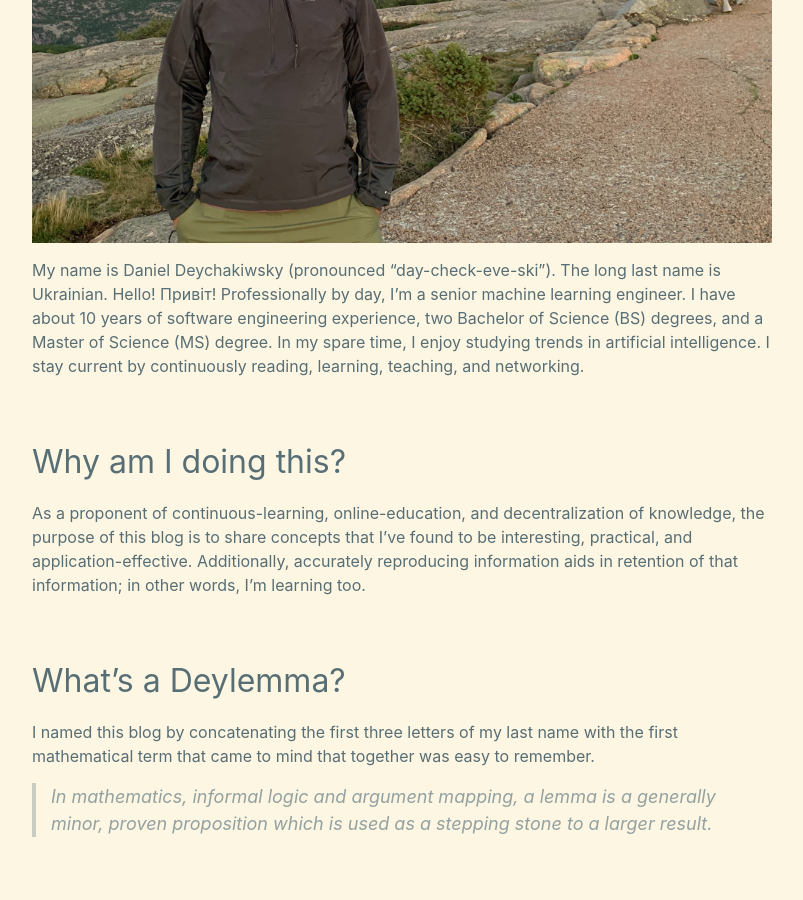
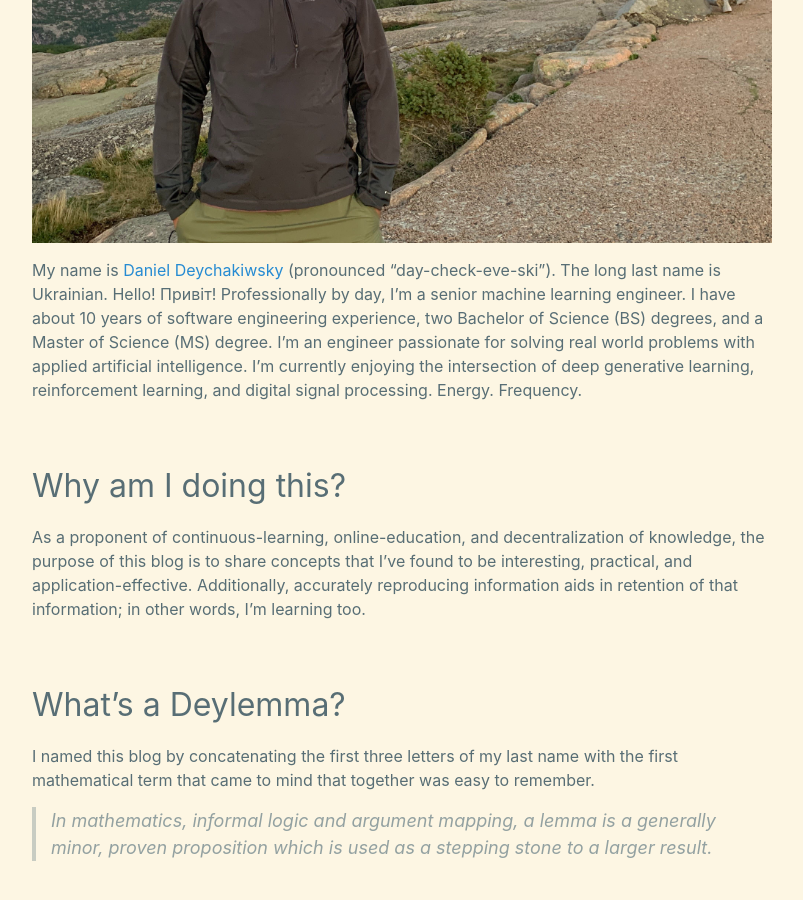
Before and after one commit to daniel-deychakiwsky/daniel-deychakiwsky.github.io, a Jekyll site: the page built from _posts/2020-05-28-about-me.md, in a window 1280 px wide and 900 px high, scrolled down 776 px. Shown: the whole window, without its empty margins (238-1041 px from the left). Built offline with Jekyll 4.4.1, drawn with Linux system fonts in a browser that asks for light colours.

Commit message:
Update 2020-05-28-about-me.md

```diff
--- a/_posts/2020-05-28-about-me.md
+++ b/_posts/2020-05-28-about-me.md
@@ -17,13 +17,16 @@
 
 ![acadia-portrait](/assets/images/acadia.jpg)
 
-My name is Daniel Deychakiwsky (pronounced "day-check-eve-ski").
+My name is [Daniel Deychakiwsky](https://www.linkedin.com/in/danieldeychak/)
+(pronounced "day-check-eve-ski").
 The long last name is Ukrainian. Hello! Привіт!
 Professionally by day, I'm a senior machine learning engineer.
 I have about 10 years of software engineering experience,
 two Bachelor of Science (BS) degrees, and a Master of Science (MS) degree.
-In my spare time, I enjoy studying trends in artificial intelligence.
-I stay current by continuously reading, learning, teaching, and networking.
+I'm an engineer passionate for solving real world problems with
+applied artificial intelligence. I'm currently enjoying the
+intersection of deep generative learning, reinforcement learning,
+and digital signal processing. Energy. Frequency.
 
 ## Why am I doing this?
 
```
